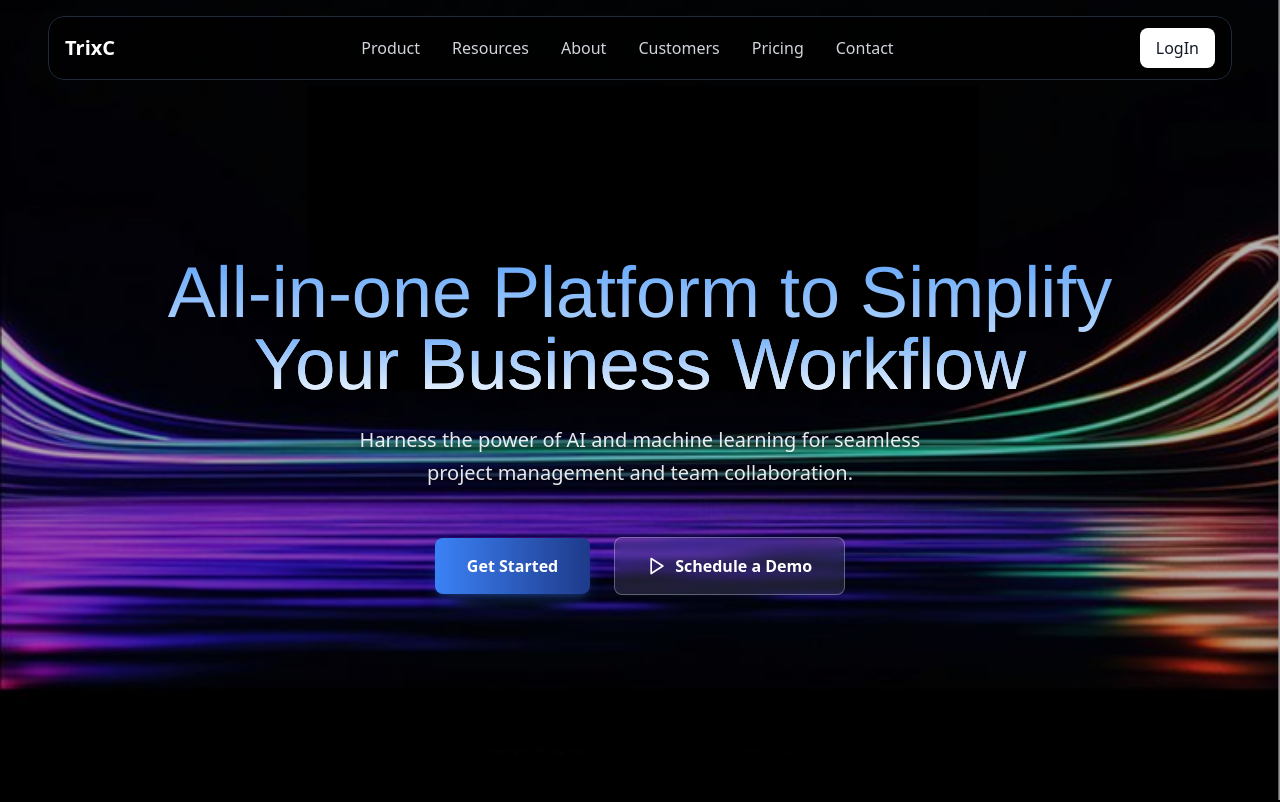
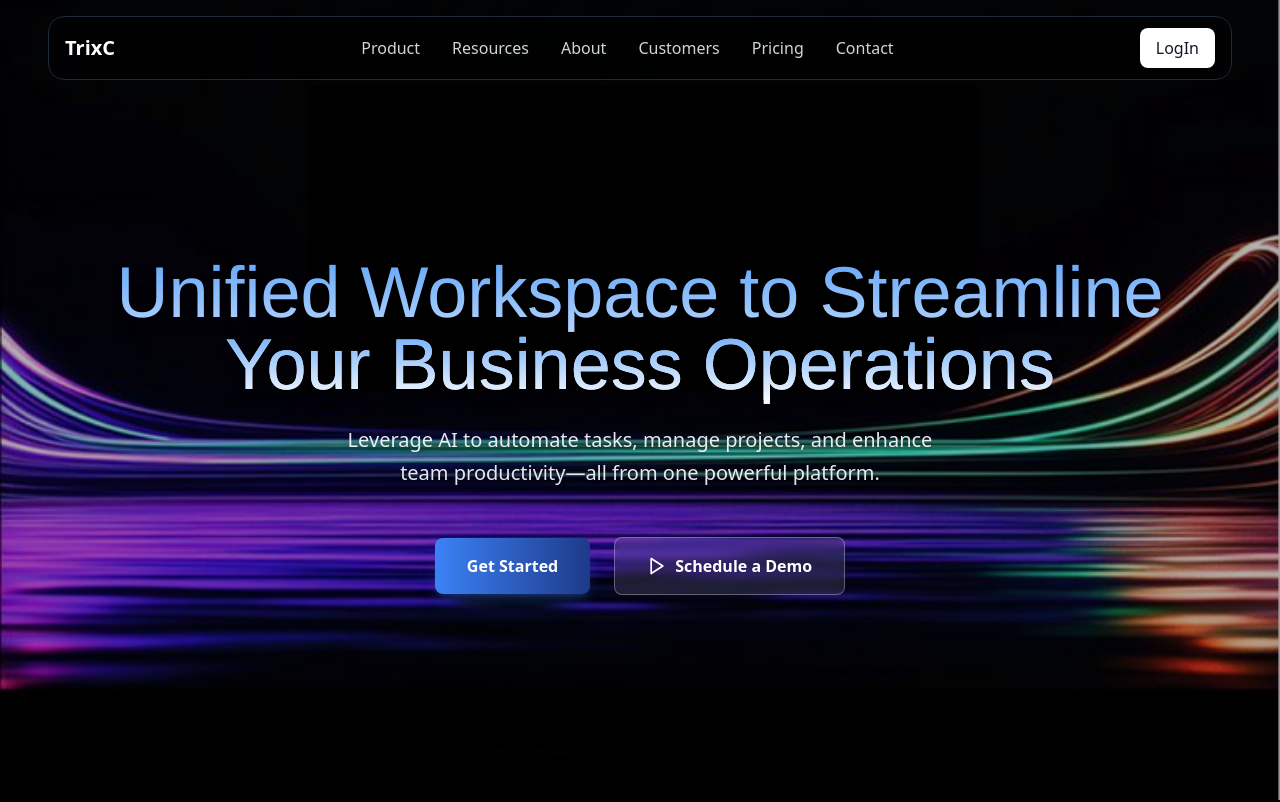
Before and after one commit to abhishekxdev/trixc, a React (Vite) app: page / in a window 1280 px wide. Shown: the top 802 px of the page. Built offline with nearby package versions, Linux system fonts and the light colour scheme.

Commit message:
Updated Hero.tsx

```diff
--- a/src/components/Hero.tsx
+++ b/src/components/Hero.tsx
@@ -16,16 +16,16 @@ export default function Hero() {
         <div className="text-center mb-16">
           {/* Main Headline */}
           <h1 className="text-4xl md:text-6xl lg:text-7xl font-['Helvetica'] bg-gradient-to-b from-blue-400 to-white bg-clip-text text-transparent mb-6 leading-tight drop-shadow-lg">
-            All-in-one Platform to Simplify
+            Unified Workspace to Streamline
             <br />
-            <span className="bg-gradient-to-b from-blue-400 to-white bg-clip-text text-transparent">Your Business Workflow</span>
+            <span className="bg-gradient-to-b from-blue-400 to-white bg-clip-text text-transparent">Your Business Operations</span>
           </h1>
 
           {/* Subtext */}
           <p className="text-xl text-white/90 mb-12 max-w-3xl mx-auto leading-relaxed drop-shadow-md">
-            Harness the power of AI and machine learning for seamless
+           Leverage AI to automate tasks, manage projects, and enhance
             <br />
-            project management and team collaboration.
+            team productivity—all from one powerful platform.
           </p>
 
           {/* CTA Buttons */}
```
